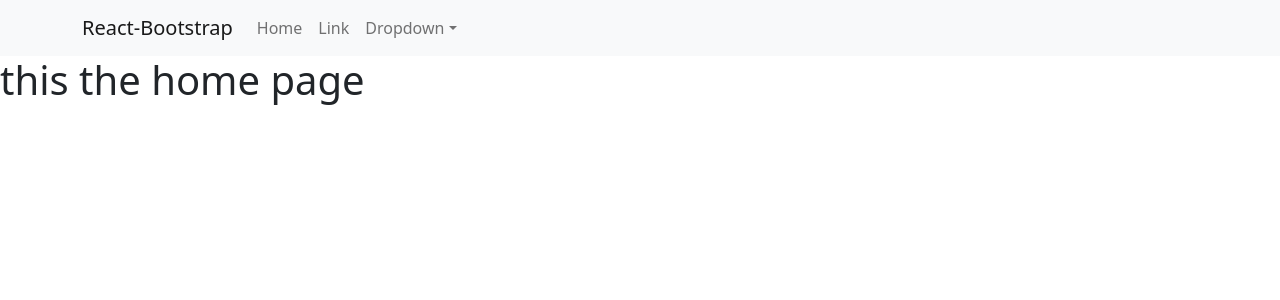
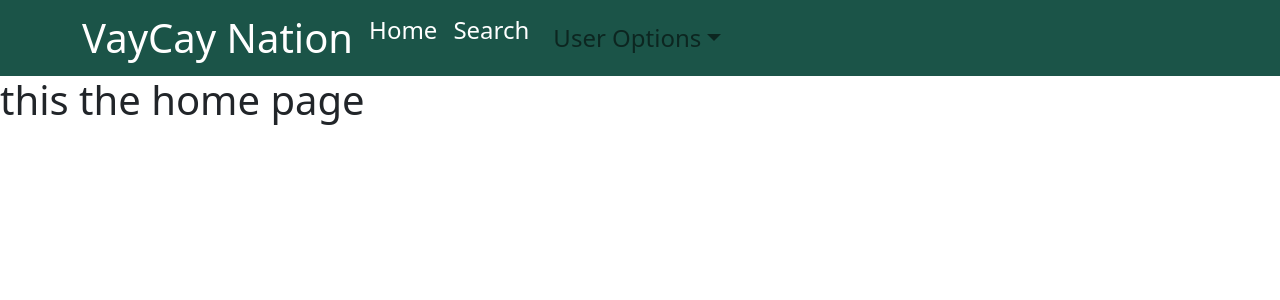
Before and after one commit to JDR8888/vaycay-nation, a React (Vite) app in the folder client/: page / in a window 1280 px wide. Shown: the top 300 px of the page. Built offline with nearby package versions, Linux system fonts and the light colour scheme.

Commit message:
navbar works with home and search page, still need proper styles for navbar and other pages linked

```diff
--- a/client/src/components/Nav.jsx
+++ b/client/src/components/Nav.jsx
@@ -8,24 +8,26 @@ import { Link } from 'react-router-dom';
 
 function NavbarComp() {
     return (
-        <Navbar bg="light" expand="lg">
+      <Navbar expand="lg" style={{ backgroundColor: '#1B5448' }}>
         <Container>
-            <Navbar.Brand href="#home">React-Bootstrap</Navbar.Brand>
+          <Link to="/" style={{ textDecoration: 'none' }}>
+            <Navbar.Brand style={{ color: 'white', fontSize: '2.5em', textDecoration: 'none' }}>
+              VayCay Nation
+            </Navbar.Brand>
+          </Link>
           <Navbar.Toggle aria-controls="basic-navbar-nav" />
           <Navbar.Collapse id="basic-navbar-nav">
             <Nav className="me-auto">
-                <Nav.Link href="#home">Home</Nav.Link>
-                <Nav.Link href="#link">Link</Nav.Link>
-                <NavDropdown title="Dropdown" id="basic-nav-dropdown">
-                  <NavDropdown.Item href="#action/3.1">Action</NavDropdown.Item>
-                  <NavDropdown.Item href="#action/3.2">
-                    Another action
-                  </NavDropdown.Item>
-                  <NavDropdown.Item href="#action/3.3">Something</NavDropdown.Item>
-                  <NavDropdown.Divider />
-                  <NavDropdown.Item href="#action/3.4">
-                    Separated link
-                  </NavDropdown.Item>
+              <Link to="/" style={{ color: 'white', textDecoration: 'none', fontSize: '1.5em', marginRight: '1rem' }}>
+                Home
+              </Link>
+              <Link to="/SearchResults" style={{ color: 'white', textDecoration: 'none', fontSize: '1.5em', marginRight: '1rem' }}>
+                Search
+              </Link>
+              <NavDropdown title="User Options" id="basic-nav-dropdown" style={{ color: 'white', fontSize: '1.5em' }}>
+                <NavDropdown.Item style={{ backgroundColor: '#1B5448', color: 'white' }}>Action</NavDropdown.Item>
+                <NavDropdown.Item style={{ backgroundColor: '#1B5448', color: 'white' }}>Another action</NavDropdown.Item>
+                <NavDropdown.Item style={{ backgroundColor: '#1B5448', color: 'white' }}>Something</NavDropdown.Item>
               </NavDropdown>
             </Nav>
           </Navbar.Collapse>
@@ -34,4 +36,5 @@ function NavbarComp() {
     );
   }
 
+
 export default NavbarComp;
```
Also changed, not shown: 1 other file (tests, documents, lock files or other folders). Lines whose indentation alone changed are shown as unchanged.
